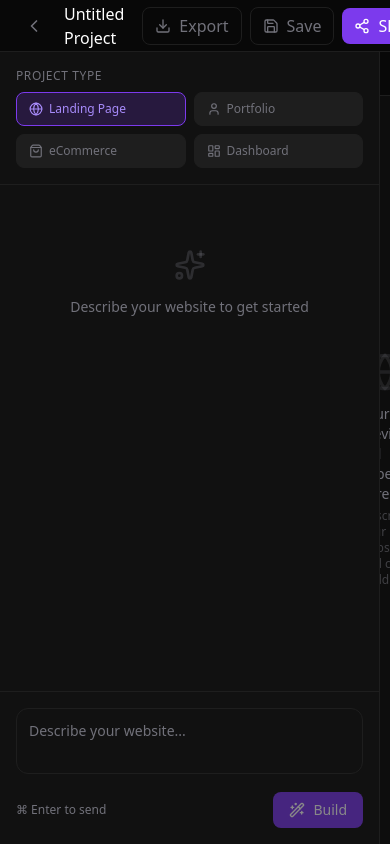
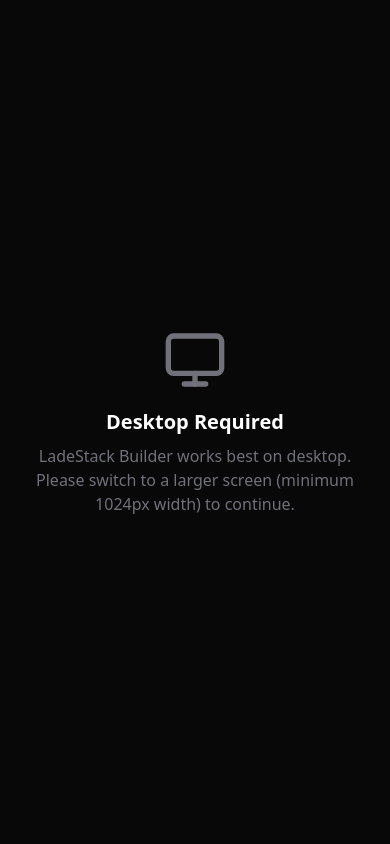
Before and after one commit to girishlade111/AIP-website-builder, a Next.js app: page /builder in a window 390 px wide. Built offline with nearby package versions, Linux system fonts and the light colour scheme.

Commit message:
Final cleanup: fix console.log, add responsive desktop check, update README

```diff
--- a/src/app/builder/page.tsx
+++ b/src/app/builder/page.tsx
@@ -5,11 +5,22 @@
 import { PromptSidebar } from '@/components/builder/PromptSidebar';
 import { PreviewPanel } from '@/components/builder/PreviewPanel';
 import { useBuilder } from '@/hooks/useBuilder';
+import { Monitor } from 'lucide-react';
 
 export default function BuilderPage() {
   const { state, actions, canSubmit } = useBuilder();
   const saveButtonRef = useRef<HTMLButtonElement>(null);
   const [isEditingName, setIsEditingName] = useState(false);
+  const [isMobile, setIsMobile] = useState(false);
+
+  useEffect(() => {
+    const checkMobile = () => {
+      setIsMobile(window.innerWidth < 1024);
+    };
+    checkMobile();
+    window.addEventListener('resize', checkMobile);
+    return () => window.removeEventListener('resize', checkMobile);
+  }, []);
 
   useEffect(() => {
     const handleKeyDown = (e: KeyboardEvent) => {
@@ -33,6 +44,18 @@
     window.addEventListener('keydown', handleKeyDown);
     return () => window.removeEventListener('keydown', handleKeyDown);
   }, [canSubmit, actions, isEditingName]);
+
+  if (isMobile) {
+    return (
+      <div className="h-screen flex flex-col items-center justify-center bg-background p-8">
+        <Monitor className="w-16 h-16 text-text-muted mb-4" />
+        <h1 className="text-xl font-semibold text-white mb-2">Desktop Required</h1>
+        <p className="text-text-muted text-center max-w-md">
+          LadeStack Builder works best on desktop. Please switch to a larger screen (minimum 1024px width) to continue.
+        </p>
+      </div>
+    );
+  }
 
   return (
     <div className="h-screen flex flex-col overflow-hidden bg-background">
@@ -72,7 +95,9 @@
       <button
         ref={saveButtonRef}
         className="hidden"
-        onClick={() => console.log('Save triggered')}
+        onClick={() => {
+          // Save functionality would go here
+        }}
       />
     </div>
   );
```
Also changed, not shown: 1 other file (tests, documents, lock files or other folders).
